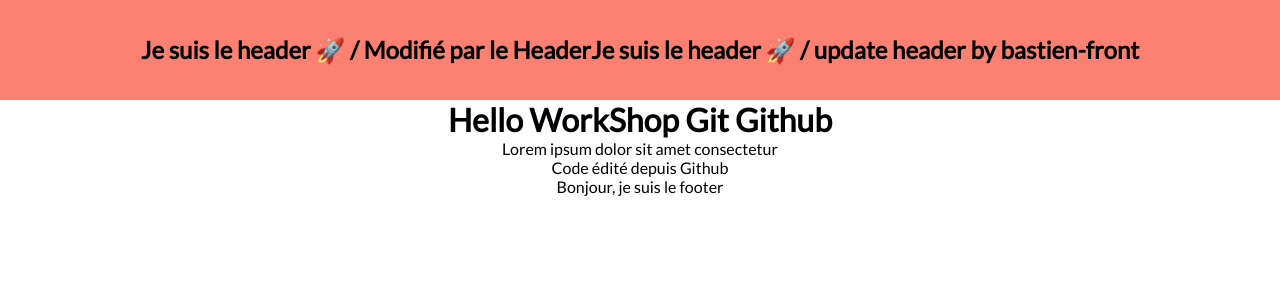
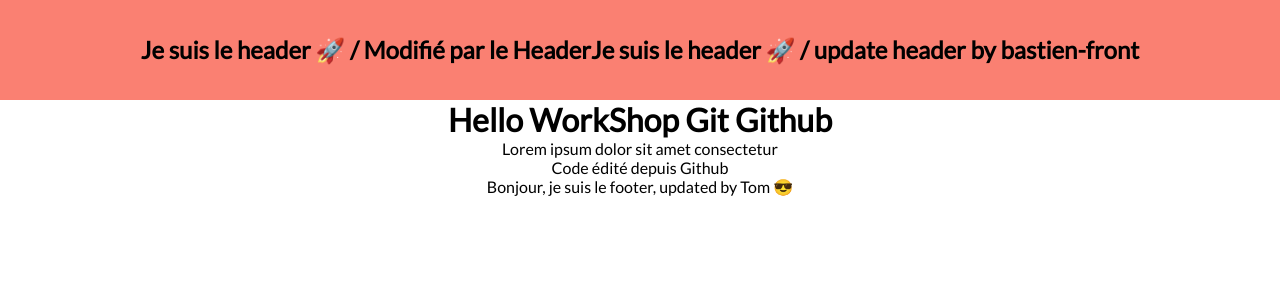
Before and after one commit to BastienLairis/workshop-git-github, a React (Create React App) app: page / in a window 1280 px wide. Shown: the top 300 px of the page. Built offline with nearby package versions, Linux system fonts and the light colour scheme.

Commit message:
updated footer

```diff
--- a/src/components/Footer.js
+++ b/src/components/Footer.js
@@ -1,5 +1,5 @@
 const Footer = () => {
-  return <footer>Bonjour, je suis le footer</footer>;
+  return <footer>Bonjour, je suis le footer, updated by Tom 😎</footer>;
 };
 
 export default Footer;
```
